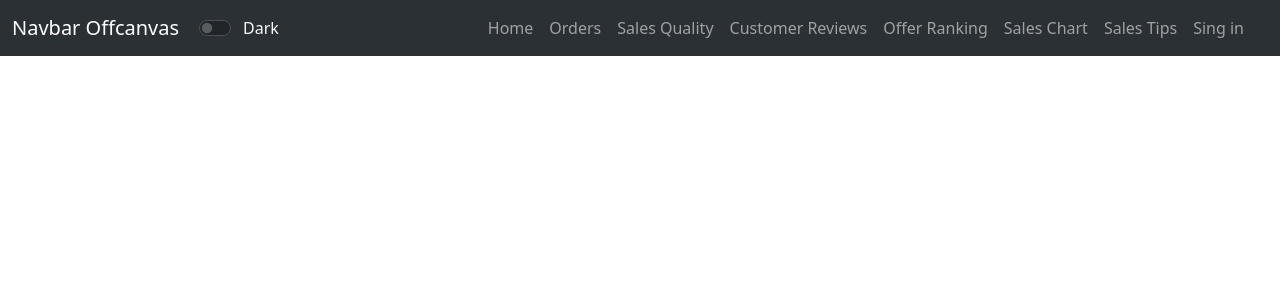
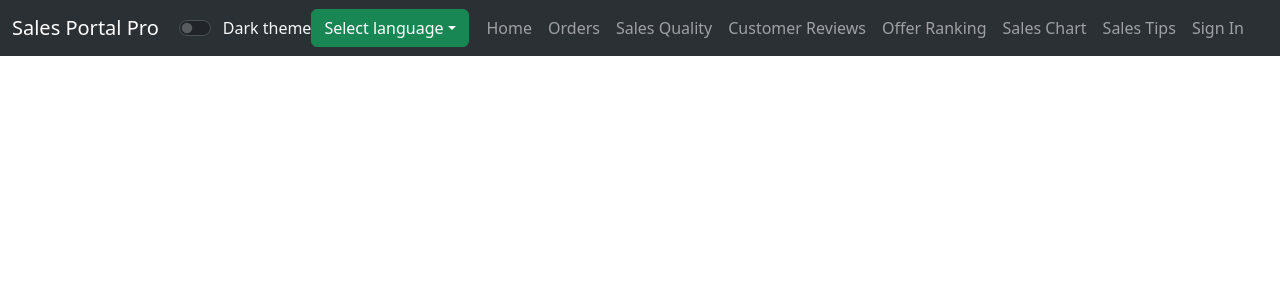
Before and after one commit to ehpop/SellersDashboard, a React (Create React App) app in the folder frontend/: page / in a window 1280 px wide. Shown: the top 300 px of the page. Built offline with nearby package versions, Linux system fonts and the light colour scheme.

Commit message:
Added simple language dictionary and button for changing language on the page

```diff
--- a/frontend/src/components/Header.tsx
+++ b/frontend/src/components/Header.tsx
@@ -1,20 +1,21 @@
-import Button from 'react-bootstrap/Button';
 import Container from 'react-bootstrap/Container';
 import Form from 'react-bootstrap/Form';
 import Nav from 'react-bootstrap/Nav';
 import Navbar from 'react-bootstrap/Navbar';
-import NavDropdown from 'react-bootstrap/NavDropdown';
 import Offcanvas from 'react-bootstrap/Offcanvas';
 import React, {useState} from "react";
+import {Dropdown} from "react-bootstrap";
+import {labelNames} from "../dictionary/HeaderDictionary";
 
 function Header() {
     const expand = 'lg';
     const [theme, setTheme] = useState('dark');
+    const [language, setLanguage] = useState<'pl' | 'en'>('en');
 
     return (
         <Navbar key={expand} expand={expand} className="bg-body-tertiary mb-3" data-bs-theme={theme}>
             <Container fluid>
-                <Navbar.Brand href="#">Navbar Offcanvas</Navbar.Brand>
+                <Navbar.Brand href="#">Sales Portal Pro</Navbar.Brand>
                 <Form className="d-flex vertical align-items-center">
                     <Form.Check
                         data-bs-theme={theme}
@@ -25,10 +26,31 @@ function Header() {
                         }}
                     />
                     <Form.Label className={`ms-2 mb-0 ${theme === 'light' ? 'text-dark' : 'text-light'}`}>
-                        {theme === 'light' ? 'Light' : 'Dark'}
+                        {theme === 'light' ? labelNames.lightTheme[language] : labelNames.darkTheme[language]}
                     </Form.Label>
                 </Form>
+                <Form className={`d-flex align-items-center ${theme === 'light' ? 'text-dark' : 'text-light'}`}>
+                    <Dropdown>
+                        <Dropdown.Toggle variant="success" id="dropdown-basic">
+                            {labelNames.selectLanguageButtonLabel[language]}
+                        </Dropdown.Toggle>
 
+                        <Dropdown.Menu>
+                            {
+                                Object.keys(labelNames.language).map((key) => (
+                                    <Dropdown.Item
+                                        key={key}
+                                        onClick={() => {
+                                            setLanguage(key as 'pl' | 'en');
+                                        }}
+                                    >
+                                        {labelNames.language[key as 'pl' | 'en']}
+                                    </Dropdown.Item>
+                                ))
+                            }
+                        </Dropdown.Menu>
+                    </Dropdown>
+                </Form>
                 <Navbar.Toggle aria-controls={`offcanvasNavbar-expand-${expand}`}/>
                 <Navbar.Offcanvas
                     id={`offcanvasNavbar-expand-${expand}`}
@@ -43,14 +65,30 @@ function Header() {
                     </Offcanvas.Header>
                     <Offcanvas.Body>
                         <Nav className="justify-content-end flex-grow-1 pe-3">
-                            <Nav.Link href="#action1">Home</Nav.Link>
-                            <Nav.Link href="#orders">Orders</Nav.Link>
-                            <Nav.Link href="#salesQuality">Sales Quality</Nav.Link>
-                            <Nav.Link href="#customerReviews">Customer Reviews</Nav.Link>
-                            <Nav.Link href="#offerRanking">Offer Ranking</Nav.Link>
-                            <Nav.Link href="#salesChart">Sales Chart</Nav.Link>
-                            <Nav.Link href="#salesTips">Sales Tips</Nav.Link>
-                            <Nav.Link href="#action6">Sing in</Nav.Link>
+                            <Nav.Link href="#action1">
+                                {labelNames.home[language]}
+                            </Nav.Link>
+                            <Nav.Link href="#orders">
+                                {labelNames.orders[language]}
+                            </Nav.Link>
+                            <Nav.Link href="#salesQuality">
+                                {labelNames.salesQuality[language]}
+                            </Nav.Link>
+                            <Nav.Link href="#customerReviews">
+                                {labelNames.customerReviews[language]}
+                            </Nav.Link>
+                            <Nav.Link href="#offerRanking">
+                                {labelNames.offerRanking[language]}
+                            </Nav.Link>
+                            <Nav.Link href="#salesChart">
+                                {labelNames.salesChart[language]}
+                            </Nav.Link>
+                            <Nav.Link href="#salesTips">
+                                {labelNames.salesTips[language]}
+                            </Nav.Link>
+                            <Nav.Link href="#action6">
+                                {labelNames.signIn[language]}
+                            </Nav.Link>
                         </Nav>
                     </Offcanvas.Body>
                 </Navbar.Offcanvas>
--- /dev/null
+++ b/frontend/src/dictionary/HeaderDictionary.ts
@@ -0,0 +1,57 @@
+export interface ILabelNames {
+    [key: string]: {
+        pl: string;
+        en: string;
+    };
+}
+
+export const labelNames = {
+    home: {
+        pl: 'Strona Główna',
+        en: 'Home',
+    },
+    signIn: {
+        pl: 'Zaloguj się',
+        en: 'Sign In',
+    },
+    orders: {
+        pl: 'Zamówienia',
+        en: 'Orders',
+    },
+    salesQuality: {
+        pl: 'Jakość Sprzedaży',
+        en: 'Sales Quality',
+    },
+    customerReviews: {
+        pl: 'Opinie kupujących',
+        en: 'Customer Reviews',
+    },
+    offerRanking: {
+        pl: 'Ranking Ofert',
+        en: 'Offer Ranking',
+    },
+    salesChart: {
+        pl: 'Wykres sprzedaży',
+        en: 'Sales Chart',
+    },
+    salesTips: {
+        pl: 'Porady sprzedażowe',
+        en: 'Sales Tips',
+    },
+    selectLanguageButtonLabel: {
+        pl: 'Wybierz język',
+        en: 'Select language',
+    },
+    language: {
+        pl: 'Polski',
+        en: 'English',
+    },
+    lightTheme: {
+        pl: 'Jasny motyw',
+        en: 'Light theme',
+    },
+    darkTheme: {
+        pl: 'Ciemny motyw',
+        en: 'Dark theme',
+    }
+};
```
